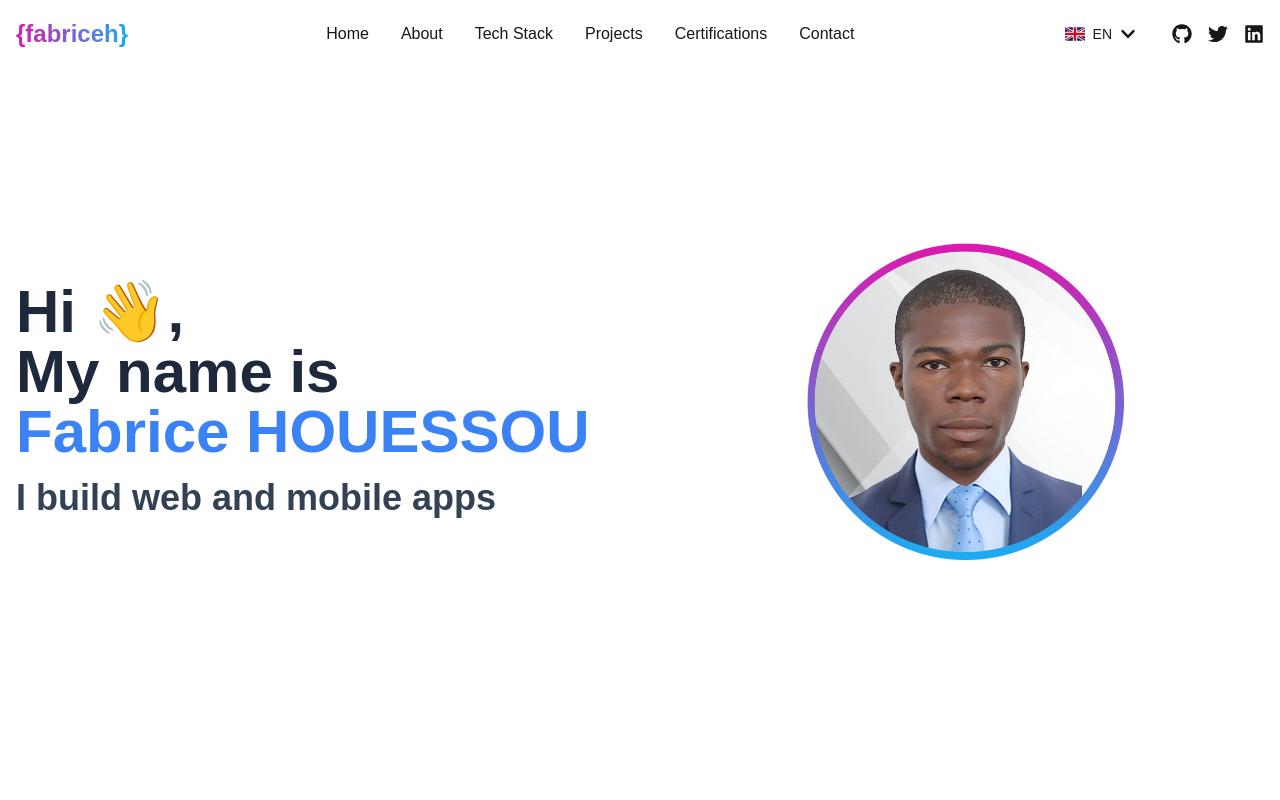
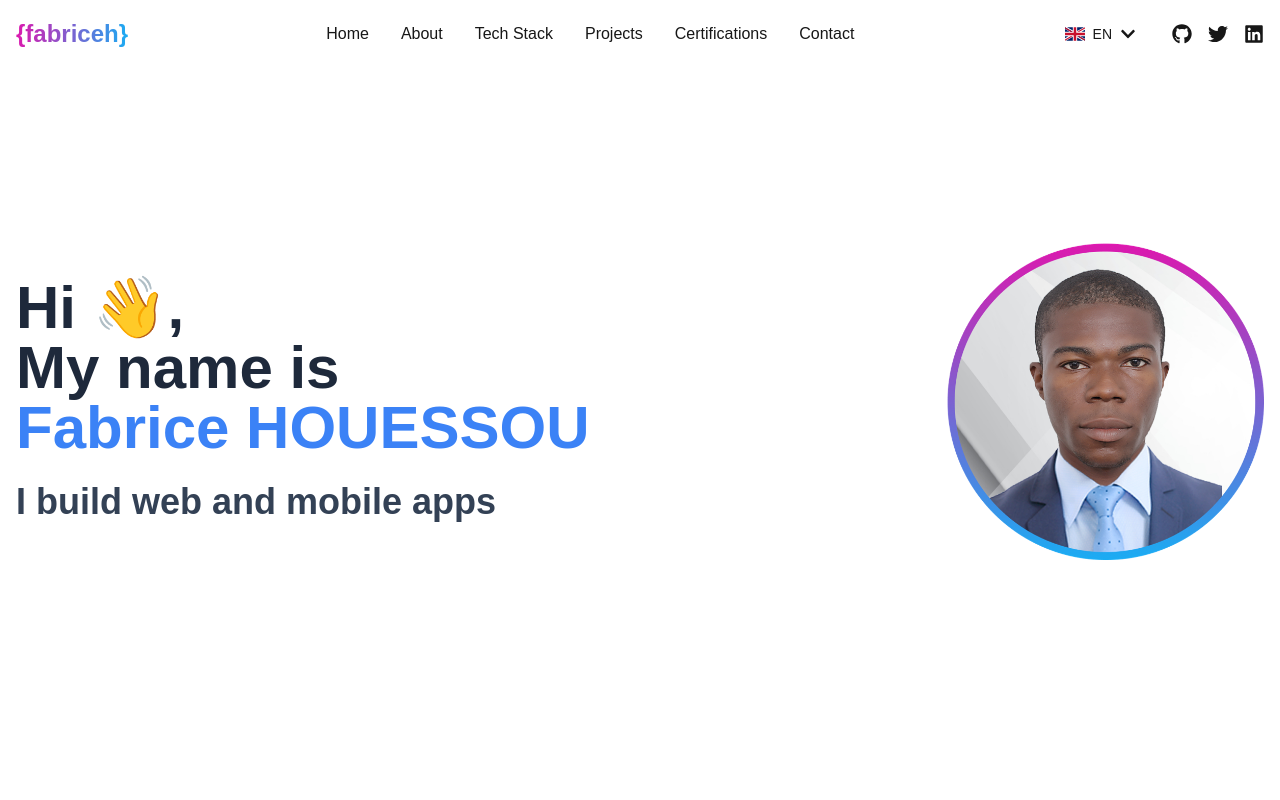
Before and after one commit to fabricehh/new-portfolio, a Next.js app: page / in a window 1280 px wide. Shown: the top 800 px of the page. Built offline with nearby package versions, Linux system fonts and the light colour scheme.

Commit message:
Fix anaohter bugs

```diff
--- a/package.json
+++ b/package.json
@@ -6,7 +6,8 @@
     "dev": "next dev",
     "build": "next build",
     "start": "next start",
-    "lint": "next lint"
+    "lint": "next lint",
+    "predev": "next telemetry disable"
   },
   "dependencies": {
     "country-flag-icons": "^1.5.18",
--- a/src/components/Greatings.tsx
+++ b/src/components/Greatings.tsx
@@ -5,9 +5,9 @@ const maPhoto = "/assets/ma-photo.png";
 const Greatings = () => {
   return (
     <section className="container mx-auto px-4 pt-32 pb-16">
-      <div className="flex flex-col md:flex-row items-center justify-between gap-12">
-        <div className="flex-1">
-          <h1 className="text-5xl md:text-6xl font-bold text-slate-800 mb-4">
+      <div className="flex flex-col md:flex-row items-center justify-between gap-20">
+        <div className="flex-1 space-y-6">
+          <h1 className="text-5xl md:text-6xl font-bold text-slate-800">
             Hi 👋,
             <br />
             My name is
@@ -19,7 +19,7 @@ const Greatings = () => {
           </h2>
         </div>
 
-        <div className="flex-1 flex justify-center">
+        <div className="flex-1 flex justify-end">
           <div className="relative w-64 h-64 md:w-80 md:h-80">
             <Image src={maPhoto} alt="Profile" fill />
           </div>
--- a/src/components/TechStack.tsx
+++ b/src/components/TechStack.tsx
@@ -16,7 +16,7 @@ const TechStack = ({ position = "center" }: TechStackProps) => {
         </p>
       </div>
       <div className="text-start">
-        <div className="grid grid-cols-2 md:grid-cols-3 lg:grid-cols-6 gap-8">
+        <div className="grid grid-cols-2 md:grid-cols-3 lg:grid-cols-6 gap-8 mb-14">
           <div className="flex items-center justify-center p-4 relative h-20 w-20">
             <Image
               src="/assets/spring-boot.png"
```
